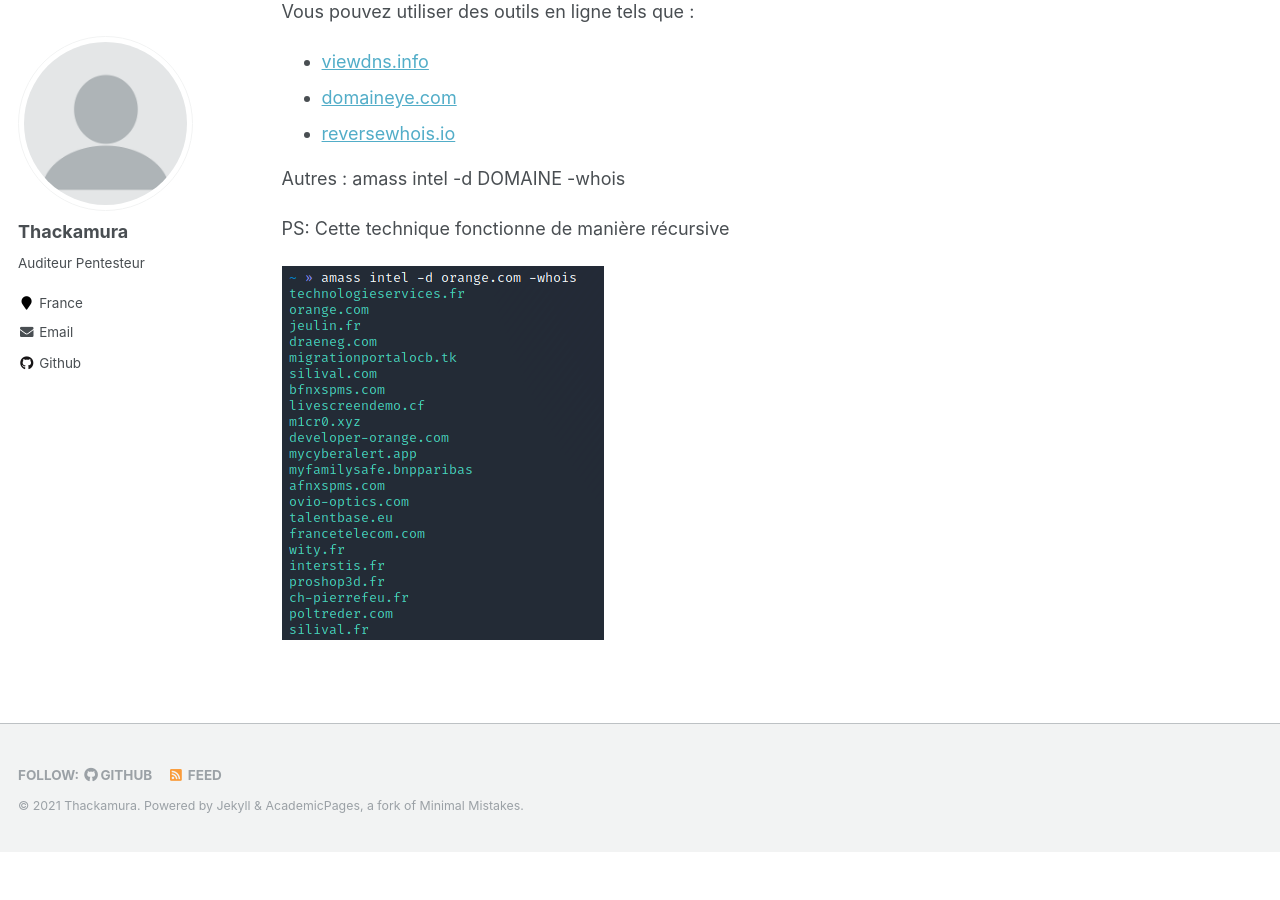
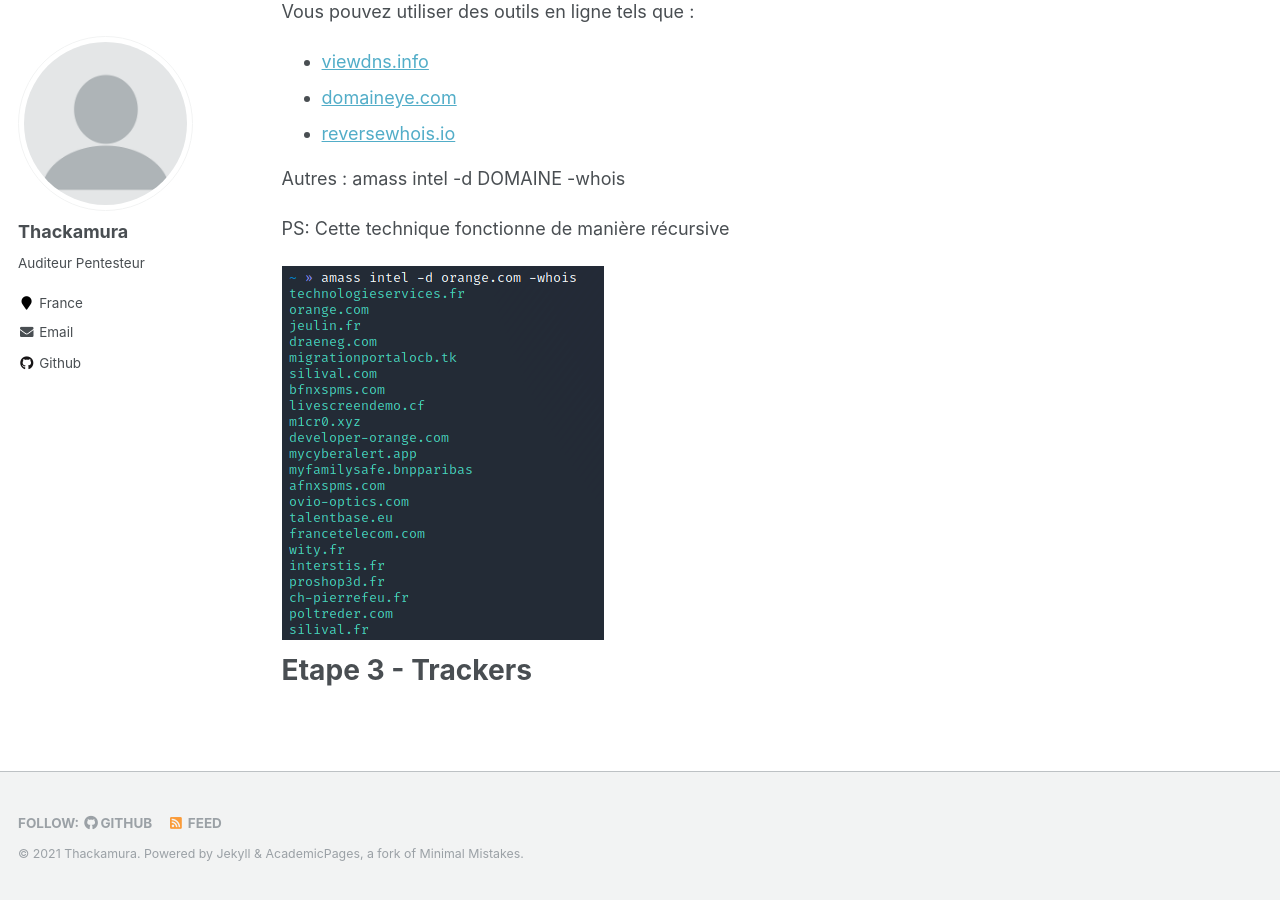
Before and after one commit to thackamura/thackamura.github.io, a Jekyll site: the page built from _pages/Bug_Bounty.md, in a window 1280 px wide and 900 px high, scrolled down 2278 px. Built offline with Jekyll 4.4.1, drawn with Linux system fonts in a browser that asks for light colours; before the commit the page ends 3130 px from its top, so only the background shows below that.

Commit message:
Update Bug_Bounty.md

```diff
--- a/_pages/Bug_Bounty.md
+++ b/_pages/Bug_Bounty.md
@@ -79,3 +79,7 @@ Autres : amass intel -d DOMAINE -whois
 PS: Cette technique fonctionne de manière récursive
 
 # ![title](/files/1.png)
+
+
+Etape 3 - Trackers
+======
```
